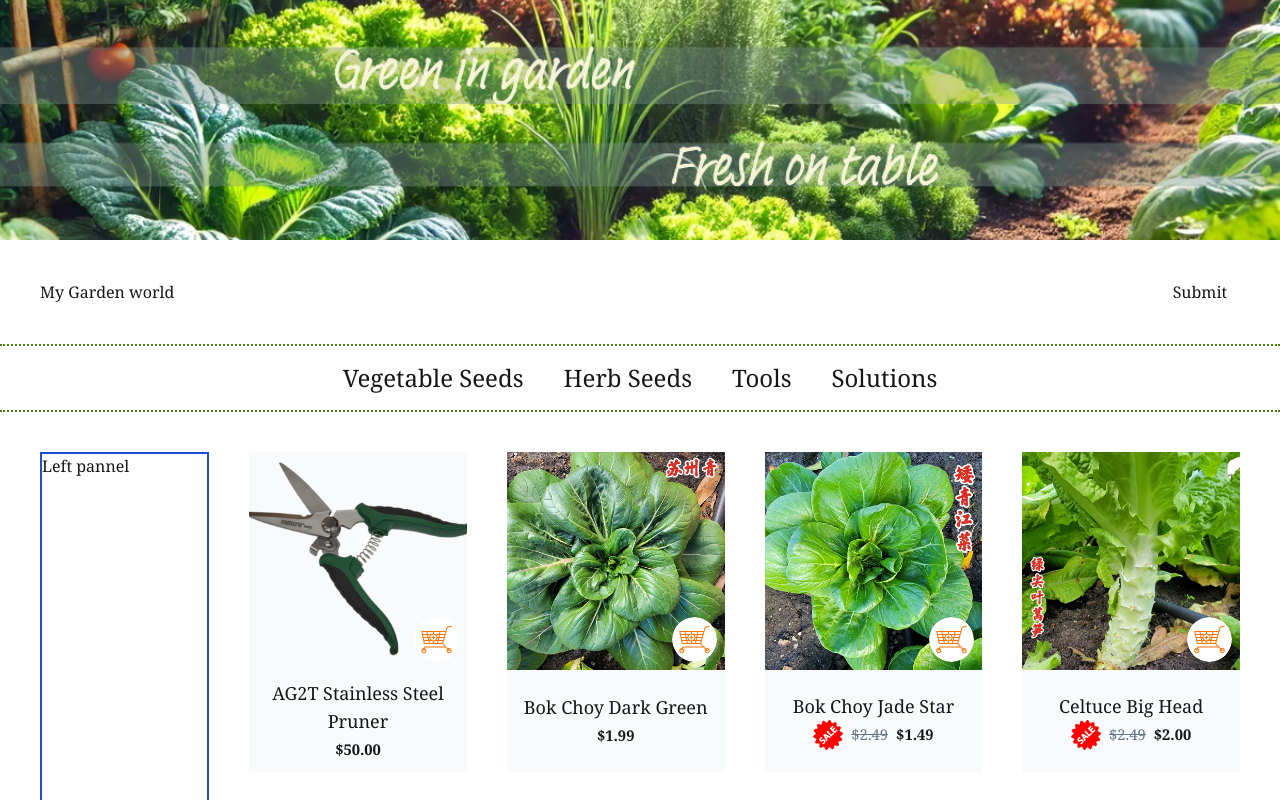
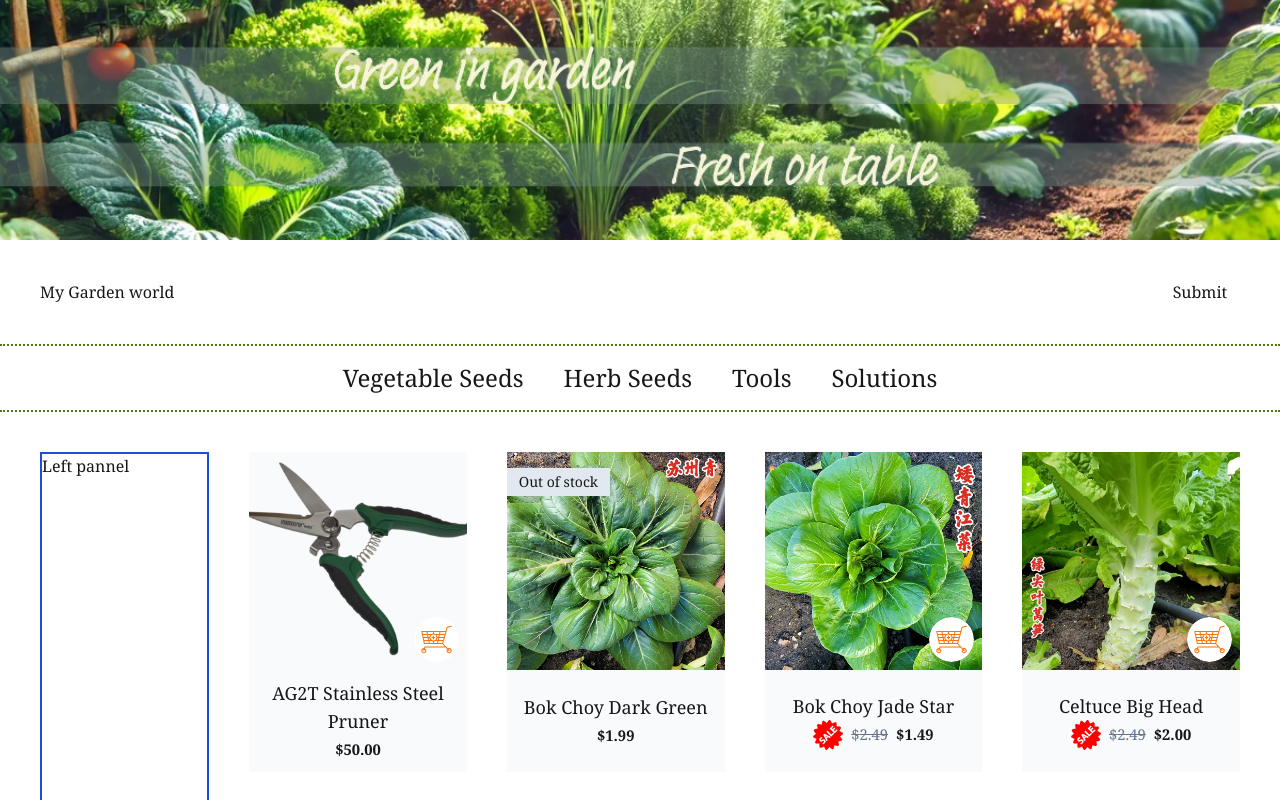
Before and after one commit to yiranli624/garden-world, a Next.js app: page / in a window 1280 px wide. Shown: the top 800 px of the page. Built offline with nearby package versions, Linux system fonts and the light colour scheme.

Commit message:
[Add out of stock style]

```diff
--- a/src/components/ItemCard.tsx
+++ b/src/components/ItemCard.tsx
@@ -7,6 +7,7 @@ export default function ItemCard({ listItem }: { listItem: ProductItem }) {
   const currentPrice = listItem.price.salesPrice
     ? (listItem.price.salesPrice / 100).toFixed(2)
     : (listItem.price.originalPrice / 100).toFixed(2);
+  const isInStock = listItem.stockAmount > 0;
 
   return (
     <Link
@@ -20,6 +21,7 @@ export default function ItemCard({ listItem }: { listItem: ProductItem }) {
           width={384}
           height={384}
         />
+        {isInStock && (
           <Image
             src='/assets/shopping-cart.svg'
             alt='picture of a shopping cart'
@@ -27,6 +29,12 @@ export default function ItemCard({ listItem }: { listItem: ProductItem }) {
             height={45}
             className='absolute bottom-2 right-2 cursor-pointer hover:border-2 border-stone-900 rounded-full'
           />
+        )}
+        {!isInStock && (
+          <div className='absolute top-4 left-0 bg-slate-200'>
+            <p className='px-3 py-1 text-sm'>Out of stock</p>
+          </div>
+        )}
       </div>
       <div className='h-full flex flex-col justify-center'>
         <p className='text-center'>{listItem.label}</p>
```
Lines whose indentation alone changed are shown as unchanged.
